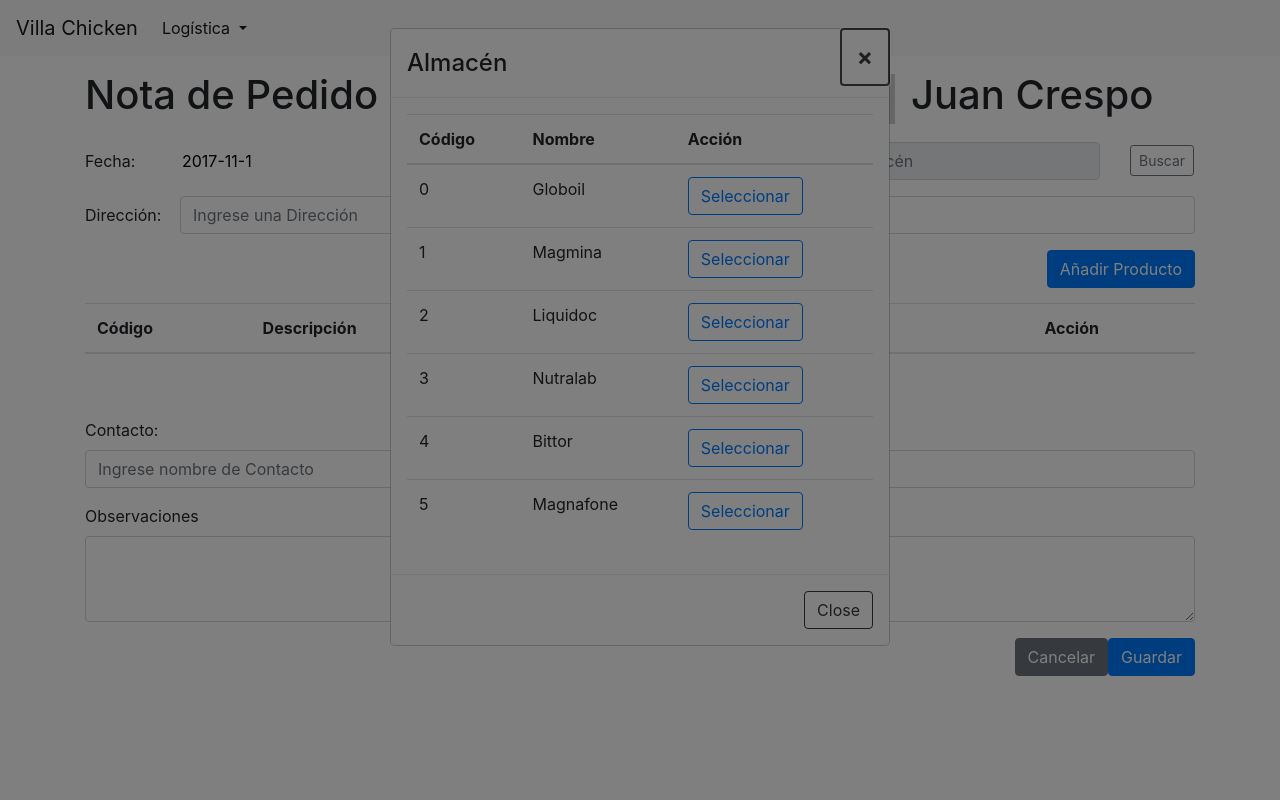
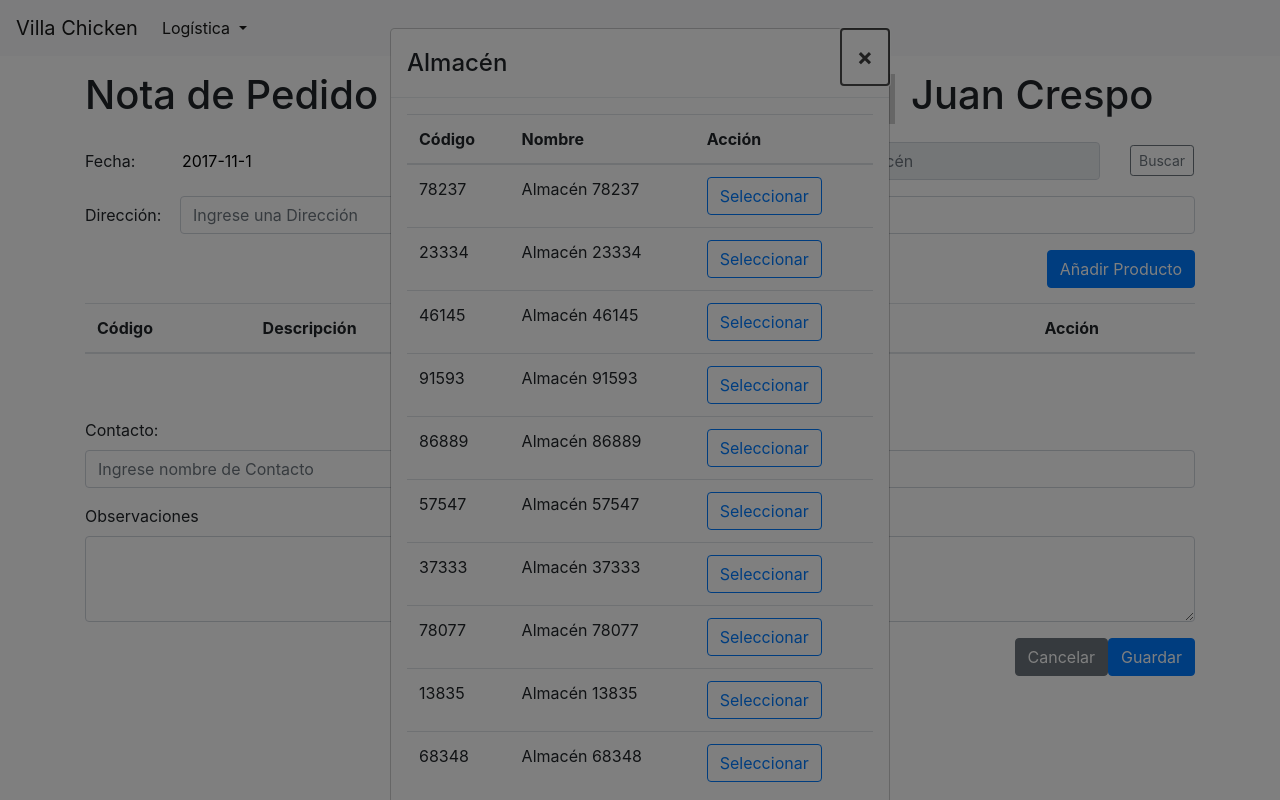
Before and after one commit to LeoAki/restaurante-tp3-frontend, an Angular app: page /nota-pedido/new in a window 1280 px wide. Both pictures are taken after a click on the button "Buscar". Built offline with nearby package versions, Linux system fonts and the light colour scheme.

Commit message:
Almacen func

```diff
--- a/src/app/nota-pedido/new-nota-pedido.html
+++ b/src/app/nota-pedido/new-nota-pedido.html
@@ -158,8 +158,8 @@
       </thead>
       <tbody>
         <tr *ngFor="let almacen of almacenes">
-          <td>{{ almacen.codigo }}</td>
-          <td>{{ almacen.nombre }}</td>
+          <td>{{ almacen.code }}</td>
+          <td>{{ almacen.name }}</td>
           <td>
             <button class="btn btn-outline-primary" (click)="getAlmacen(almacen)">
               Seleccionar
--- a/src/app/nota-pedido/new-nota-pedido.ts
+++ b/src/app/nota-pedido/new-nota-pedido.ts
@@ -89,8 +89,9 @@ export class NewNotaPedidoPage implements OnInit, OnDestroy {
   }
 
   getAlmacen(almacen: AlmacenInterface) {
-    this.nota.almacen = almacen.nombre;
-    this.nota.direccion = almacen.direccion;
+    this.nota.almacen = almacen.name;
+    this.nota.direccion = almacen.address;
+    this.nota.contacto = almacen.contact_name;
     this.modalAlmacenRef.close();
   }
 
--- a/src/assets/mockups/almacen.array.json
+++ b/src/assets/mockups/almacen.array.json
@@ -1,40 +1,113 @@
 {
-  "data": [
-    {
-      "uuid": "009c1958-75dc-451f-b56c-c4097ade50bd",
-      "codigo": 0,
-      "nombre": "Globoil",
-      "direccion": "Martell"
-    },
-    {
-      "uuid": "c32c7af2-905f-4281-8712-e7530c59905b",
-      "codigo": 1,
-      "nombre": "Magmina",
-      "direccion": "Hannasville"
-    },
-    {
-      "uuid": "cebcbf7b-9e8e-45c2-a855-b8274e7dc79f",
-      "codigo": 2,
-      "nombre": "Liquidoc",
-      "direccion": "Cotopaxi"
-    },
-    {
-      "uuid": "c850382a-d6a9-4d0e-af3a-cf3474493914",
-      "codigo": 3,
-      "nombre": "Nutralab",
-      "direccion": "Strong"
-    },
-    {
-      "uuid": "f86f89cb-5594-4c55-994a-8bf726b667f8",
-      "codigo": 4,
-      "nombre": "Bittor",
-      "direccion": "Cresaptown"
-    },
-    {
-      "uuid": "d6912d01-64d2-4503-806b-713574d9db48",
-      "codigo": 5,
-      "nombre": "Magnafone",
-      "direccion": "Salvo"
-    }
-  ]
+	"data": [{
+		"uuid": "a53238d8-0dec-34f1-9c15-796ed4caddc0",
+		"code": "78237",
+		"name": "Almac\u00e9n 78237",
+		"address": "Direcci\u00f3n almac\u00e9n 78237",
+		"contact_name": "Oma Trantow",
+		"contact_email": "rprohaska@gmail.com",
+		"contact_phone_number": "(796) 486-6852 x1773",
+		"latitude": "-1.378369",
+		"longitude": "-79.373346",
+		"status": "active"
+	}, {
+		"uuid": "541b6b66-099b-331a-9bf0-b9bfa0dd0e2c",
+		"code": "23334",
+		"name": "Almac\u00e9n 23334",
+		"address": "Direcci\u00f3n almac\u00e9n 23334",
+		"contact_name": "Mrs. Norma Daniel Jr.",
+		"contact_email": "enos73@blick.com",
+		"contact_phone_number": "820.501.6919 x787",
+		"latitude": "32.102743",
+		"longitude": "-178.676786",
+		"status": "active"
+	}, {
+		"uuid": "9c6750a0-618d-350f-9f70-1033fbea9ebb",
+		"code": "46145",
+		"name": "Almac\u00e9n 46145",
+		"address": "Direcci\u00f3n almac\u00e9n 46145",
+		"contact_name": "Dixie Turcotte",
+		"contact_email": "herzog.emmitt@gmail.com",
+		"contact_phone_number": "1-434-645-4086 x091",
+		"latitude": "-33.354807",
+		"longitude": "46.604123",
+		"status": "active"
+	}, {
+		"uuid": "fd1f7895-4942-371d-8eda-7ae65bb041ab",
+		"code": "91593",
+		"name": "Almac\u00e9n 91593",
+		"address": "Direcci\u00f3n almac\u00e9n 91593",
+		"contact_name": "Miss Matilde Parker DVM",
+		"contact_email": "hmuller@yahoo.com",
+		"contact_phone_number": "673-323-6373",
+		"latitude": "-84.027693",
+		"longitude": "-109.501031",
+		"status": "active"
+	}, {
+		"uuid": "d5a91c7f-b944-36ea-a462-3ca46cb09b02",
+		"code": "86889",
+		"name": "Almac\u00e9n 86889",
+		"address": "Direcci\u00f3n almac\u00e9n 86889",
+		"contact_name": "Lenora McKenzie",
+		"contact_email": "weissnat.alta@spinka.com",
+		"contact_phone_number": "212-334-2978 x901",
+		"latitude": "-77.777189",
+		"longitude": "-109.818751",
+		"status": "active"
+	}, {
+		"uuid": "e1b617e6-9060-347f-9f01-13c9efaafa83",
+		"code": "57547",
+		"name": "Almac\u00e9n 57547",
+		"address": "Direcci\u00f3n almac\u00e9n 57547",
+		"contact_name": "Pat Renner",
+		"contact_email": "bartell.nat@hotmail.com",
+		"contact_phone_number": "450.700.8791 x695",
+		"latitude": "85.839147",
+		"longitude": "-157.34033",
+		"status": "active"
+	}, {
+		"uuid": "fa340c07-0ebe-3880-ab80-3cb981339fb9",
+		"code": "37333",
+		"name": "Almac\u00e9n 37333",
+		"address": "Direcci\u00f3n almac\u00e9n 37333",
+		"contact_name": "Rachel Wisoky",
+		"contact_email": "nolan.bradtke@yundt.com",
+		"contact_phone_number": "534-201-7482",
+		"latitude": "42.281046",
+		"longitude": "-112.76928",
+		"status": "active"
+	}, {
+		"uuid": "e0470cf3-e6b1-3033-ac90-58e1a02c322a",
+		"code": "78077",
+		"name": "Almac\u00e9n 78077",
+		"address": "Direcci\u00f3n almac\u00e9n 78077",
+		"contact_name": "Prof. Eudora Keebler",
+		"contact_email": "rsanford@rowe.biz",
+		"contact_phone_number": "1-356-365-4514",
+		"latitude": "41.373772",
+		"longitude": "157.938941",
+		"status": "active"
+	}, {
+		"uuid": "8d8228cb-9fb6-3fd5-989e-6bf9b24dcd7e",
+		"code": "13835",
+		"name": "Almac\u00e9n 13835",
+		"address": "Direcci\u00f3n almac\u00e9n 13835",
+		"contact_name": "Dr. Osborne Funk I",
+		"contact_email": "zmorar@gmail.com",
+		"contact_phone_number": "480.972.1149 x008",
+		"latitude": "83.47047",
+		"longitude": "84.87944",
+		"status": "active"
+	}, {
+		"uuid": "d320661f-f359-314d-91fb-7b11acd39918",
+		"code": "68348",
+		"name": "Almac\u00e9n 68348",
+		"address": "Direcci\u00f3n almac\u00e9n 68348",
+		"contact_name": "Lola Feil",
+		"contact_email": "orville76@hotmail.com",
+		"contact_phone_number": "1-621-273-5903 x729",
+		"latitude": "-85.441944",
+		"longitude": "-91.572591",
+		"status": "active"
+	}]
 }
```
Also changed, not shown: src/app/interfaces/almacen.interface.ts (+9 -3 lines).
